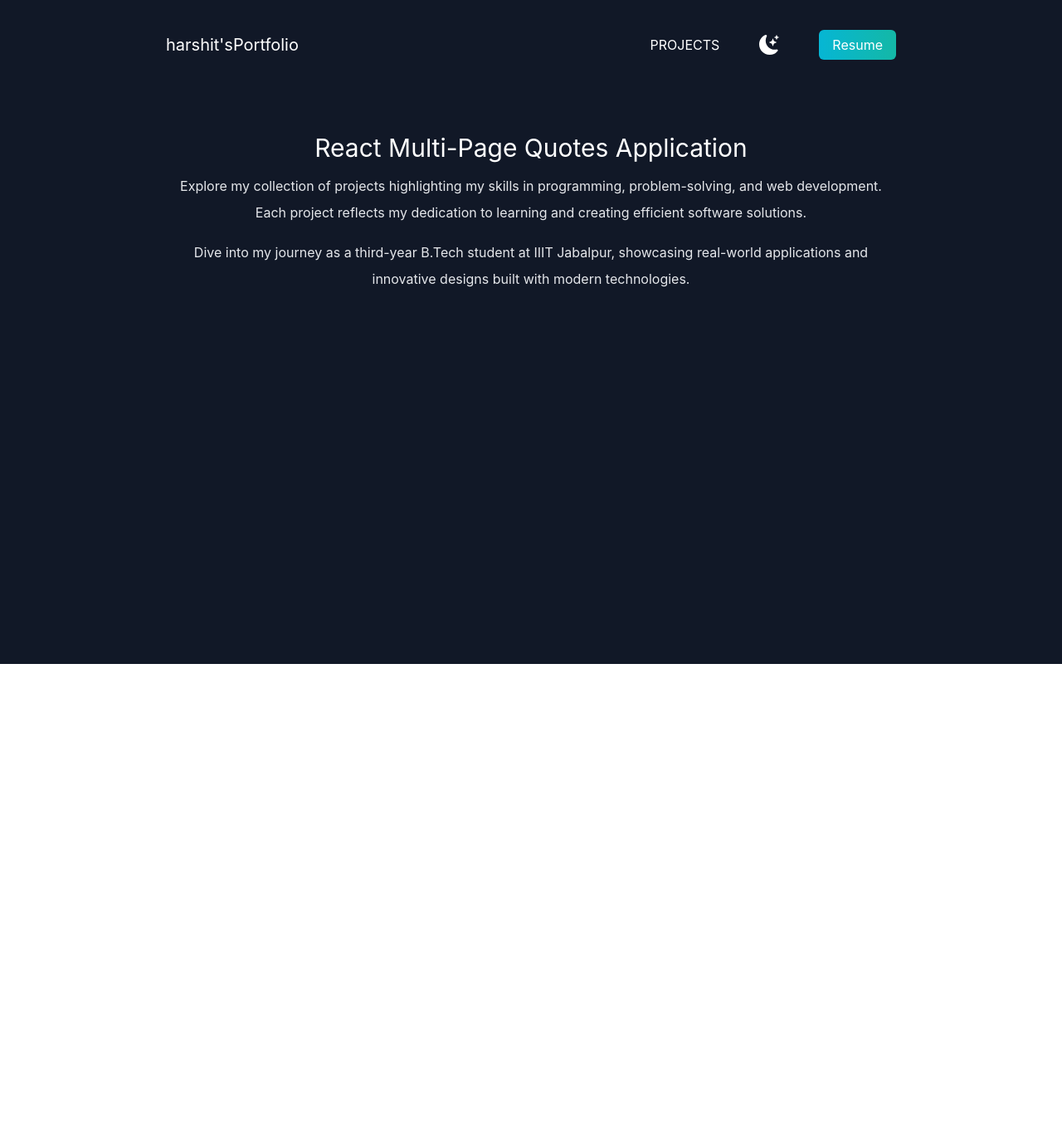
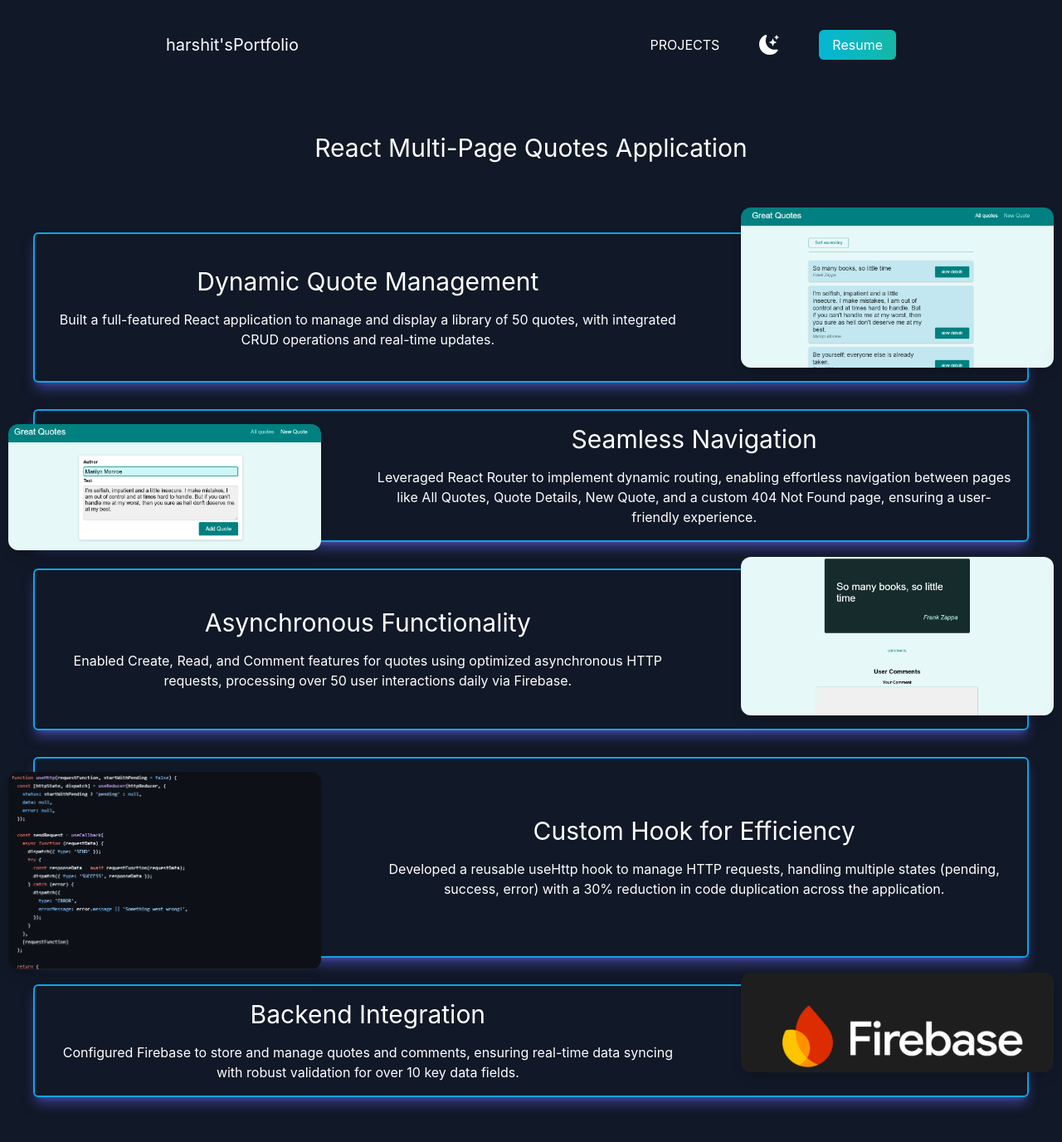
Before and after one commit to harshit-G51102/Portfolio, a Next.js app: page /projects/quotes in a window 1280 px wide. Shown: the top 1376 px of the page at 83% size. Before the commit the page ends 800 px from the top, so only its background shows below. Built offline with nearby package versions, Linux system fonts and the light colour scheme.

Commit message:
making quotes project page

```diff
--- a/pages/projects/quotes.js
+++ b/pages/projects/quotes.js
@@ -2,6 +2,13 @@ import { useState, useEffect } from "react";
 import Head from "next/head";
 import { BsFillMoonStarsFill } from "react-icons/bs";
 import Link from "next/link";
+import quotes1 from "../../public/quotes1.png"
+import quotes2 from "../../public/quotes2.png"
+import quotes3 from "../../public/quotes3.png"
+import quotes4 from "../../public/quotes4.png"
+import quotes5 from "../../public/quotes5.png"
+
+import Image from "next/image";
 
 
 function quotes() {
@@ -24,7 +31,7 @@ function quotes() {
                 <meta name="description" content="Generated by create next app" />
                 <link rel="icon" href="/favicon.ico" />
             </Head>
-            <main className=" bg-white px-10 dark:bg-gray-900 min-h-[100vh]">
+            <main className=" bg-white px-10 dark:bg-gray-900 min-h-[100vh] pb-8">
                 <nav className="py-10 mb-12 gap-8 flex flex-wrap  justify-between dark:text-white md:px-20 lg:px-40">
                     <h1 className="font-burtons text-xl text-center w-full md:w-auto"><Link href='/'>harshit'sPortfolio</Link></h1>
                     <ul className="flex flex-wrap items-center justify-center gap-4 w-full md:w-auto">
@@ -50,14 +57,57 @@ function quotes() {
                     </ul>
                 </nav>
                 <section>
-                    <div className="text-center md:px-40">
-                        <h3 className="text-3xl py-1 dark:text-white ">React Multi-Page Quotes Application</h3>
-                        <p className="text-md py-2 leading-8 text-gray-800 dark:text-gray-200">
-                            Explore my collection of projects highlighting my skills in programming, problem-solving, and web development. Each project reflects my dedication to learning and creating efficient software solutions.
-                        </p>
-                        <p className="text-md py-2 leading-8 text-gray-800 dark:text-gray-200">
-                            Dive into my journey as a third-year B.Tech student at IIIT Jabalpur, showcasing real-world applications and innovative designs built with modern technologies.
-                        </p>
+                    <div className="text-center md:px-40 mb-20">
+                        <h3 className="text-3xl py-1 dark:text-white "> React Multi-Page Quotes Application</h3>
+                    </div>
+                    <div className=" w-full border-2 border-sky-500 rounded-md shadow-lg shadow-indigo-500/50 dark:text-white p-4 grid-cols-1 md:grid grid-cols-3 gap-4 mb-8">
+                        <div className="col-span-2 text-center flex  items-center">
+                            <div>
+                                <h1 className="text-3xl mb-4">Dynamic Quote Management</h1>
+                                <p>Built a full-featured React application to manage and display a library of 50 quotes, with integrated CRUD operations and real-time updates.
+                                </p>
+                            </div>
+                        </div>
+                        <div><Image src={quotes1} className="rounded-xl shadow-lg md:-mt-12 md:ml-12" /></div>
+                    </div>
+                    <div className=" w-full border-2 border-sky-500 rounded-md shadow-lg shadow-indigo-500/50 dark:text-white p-4 grid-cols-1 md:grid grid-cols-3 gap-4 mb-8">
+                        <div><Image src={quotes2} className="rounded-xl shadow-lg md:-mb-8 md:-ml-12" /></div>
+                        <div className="col-span-2 text-center flex items-center ">
+                            <div>
+                                <h1 className="text-3xl mb-4">Seamless Navigation</h1>
+                                <p> Leveraged React Router to implement dynamic routing, enabling effortless navigation between pages like All Quotes, Quote Details, New Quote, and a custom 404 Not Found page, ensuring a user-friendly
+                                experience.</p>
+                            </div>
+                        </div>
+                    </div>
+                    <div className=" w-full border-2 border-sky-500 rounded-md shadow-lg shadow-indigo-500/50 dark:text-white p-4 grid-cols-1 md:grid grid-cols-3 gap-4 mb-8">
+                        <div className="col-span-2 text-center flex items-center ">
+                            <div>
+                                <h1 className="text-3xl mb-4">Asynchronous Functionality</h1>
+                                <p>
+                                Enabled Create, Read, and Comment features for quotes using optimized asynchronous HTTP requests, processing over 50 user interactions daily via Firebase.</p>
+                            </div>
+                        </div>
+                        <div><Image src={quotes3} className="rounded-xl shadow-lg md:-mt-8 md:ml-12" /></div>
+                    </div>
+                    <div className=" w-full border-2 border-sky-500 rounded-md shadow-lg shadow-indigo-500/50 dark:text-white p-4 grid-cols-1 md:grid grid-cols-3 gap-4 mb-8">
+                        <div><Image src={quotes4} className="rounded-xl shadow-lg md:-mb-8 md:-ml-12" /></div>
+                        <div className="col-span-2 text-center flex items-center ">
+                            <div>
+                                <h1 className="text-3xl mb-4">Custom Hook for Efficiency</h1>
+                                <p>  Developed a reusable useHttp hook to manage HTTP requests, handling multiple states (pending, success, error) with a 30% reduction in code duplication across the application.</p>
+                            </div>
+                        </div>
+                    </div>
+                    <div className=" w-full border-2 border-sky-500 rounded-md shadow-lg shadow-indigo-500/50 dark:text-white p-4 grid-cols-1 md:grid grid-cols-3 gap-4 mb-8">
+                        <div className="col-span-2 text-center flex items-center ">
+                            <div>
+                                <h1 className="text-3xl mb-4">Backend Integration</h1>
+                                <p>
+                                Configured Firebase to store and manage quotes and comments, ensuring real-time data syncing with robust validation for over 10 key data fields.</p>
+                            </div>
+                        </div>
+                        <div><Image src={quotes5} className="rounded-xl shadow-lg md:-mt-8 md:ml-12" /></div>
                     </div>
                 </section>
             </main>
```
